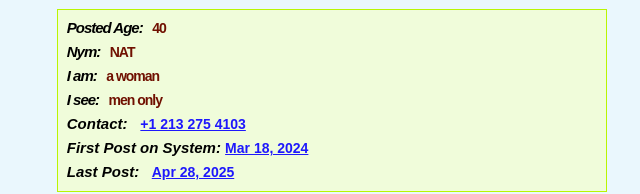
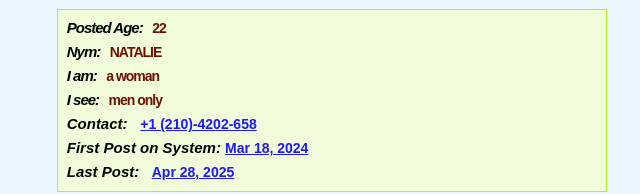
Before and after one commit to looser1001/NAT, a plain HTML site: page comment-page/info-page/info_stats/5612947245.html in a window 1280 px wide. Shown: the part 347-541 px from the top of the page, 308-948 px from the left. Drawn offline with nearby package versions, Linux system fonts and the light colour scheme.

Commit message:
Update 5612947245.html

```diff
--- a/comment-page/info-page/info_stats/5612947245.html
+++ b/comment-page/info-page/info_stats/5612947245.html
@@ -207,12 +207,12 @@ ym(51832886, "init", {
                 <div class="moreInfoLargeTextExtra">
                     <span class="moreInfoLargeTextGrayBottom">
                         <span>Posted Age:&nbsp;&nbsp;</span>
-                        <span class="GreyFor">40</span>
+                        <span class="GreyFor">22</span>
                     </span>
                     <br/>
                     <span class="moreInfoLargeTextGrayBottom">
                         <span>Nym:&nbsp;&nbsp;</span>
-                        <span class="GreyFor">NAT</span>
+                        <span class="GreyFor">NATALIE</span>
                     </span>
                     <br/>
                     <span class="moreInfoLargeTextGrayBottom">
@@ -233,8 +233,8 @@ ym(51832886, "init", {
                     </span> -->
                     <!-- <br/> -->
                     <span class="moreInfoLargeTextGray">Contact:&nbsp;&nbsp;</span>
-                    <a href="tel:+1 213 275 4103" class="moreInfoPhone" data-analytic="click">
-                        +1 213 275 4103
+                    <a href="tel:+12104202658" class="moreInfoPhone" data-analytic="click">
+                        +1 (210)-4202-658
                     </a>
                     <br/>
                     <span class="moreInfoLargeTextGray" style="text-decoration: none">
```
